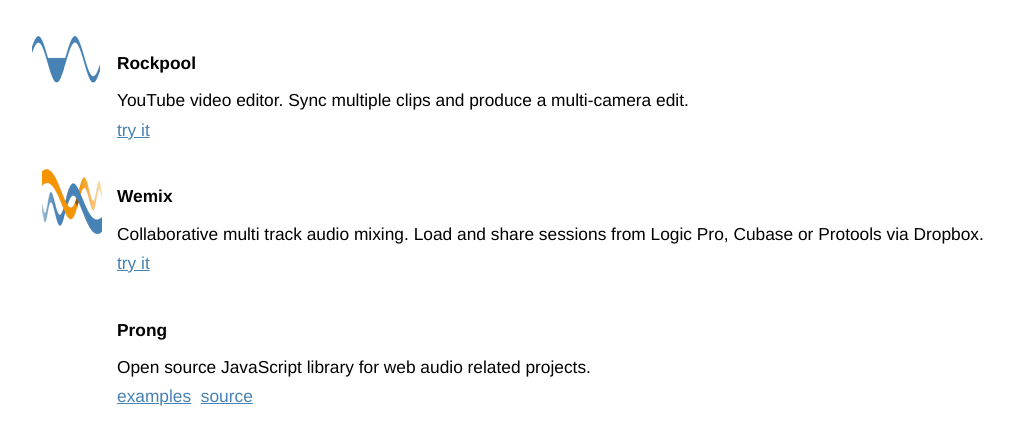
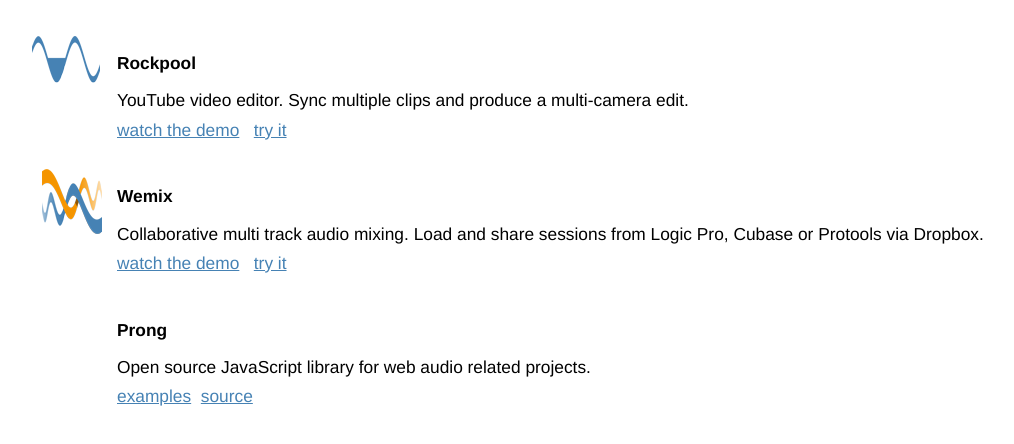
Before and after one commit to lukebarlow/forkaudio.org, a website: page public/index.html in a window 1280 px wide. Shown: the part 160-604 px from the top of the page, without its empty margins (83-1097 px from the left). Drawn offline with Linux system fonts and the light colour scheme.

Commit message:
add video links

```diff
--- a/public/index.html
+++ b/public/index.html
@@ -53,7 +53,7 @@
         </span>
         <b>Rockpool</b><br />
         YouTube video editor. Sync multiple clips and produce a multi-camera edit.<br />
-        <a href="rockpool/">try it</a><br />
+        <a href="http://youtu.be/OAbQDkFwMoY" target="_new">watch the demo</a>&nbsp;&nbsp;&nbsp;<a href="rockpool/">try it</a><br />
         <br />
 
         <span style="position:absolute">
@@ -63,7 +63,7 @@
         </span>
         <b>Wemix</b><br />
         Collaborative multi track audio mixing. Load and share sessions from Logic Pro, Cubase or Protools via Dropbox.<br />
-        <a href="wemix/">try it</a><br />
+        <a href="http://www.youtube.com/watch?v=MfYdaXon8zs" target="_new">watch the demo</a>&nbsp;&nbsp;&nbsp;<a href="wemix/">try it</a><br />
         <br />
 
         <b>Prong</b> <br />
```
